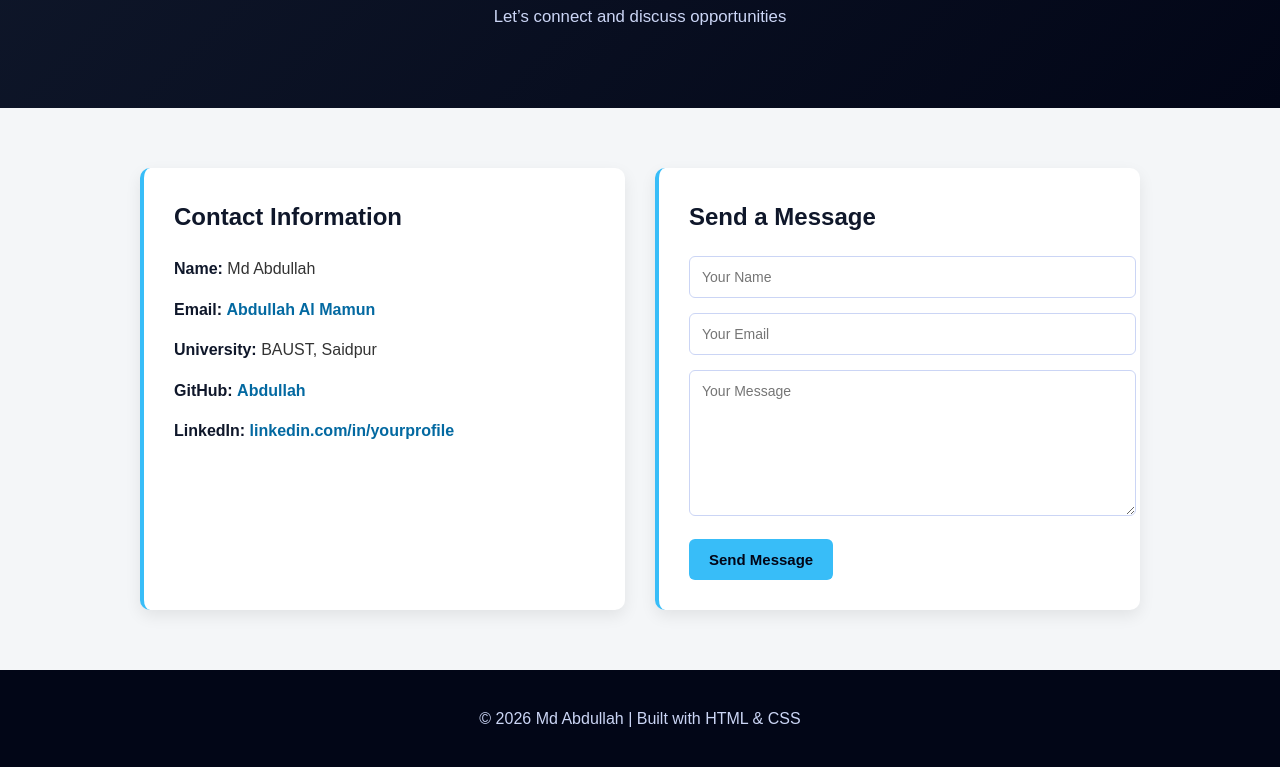
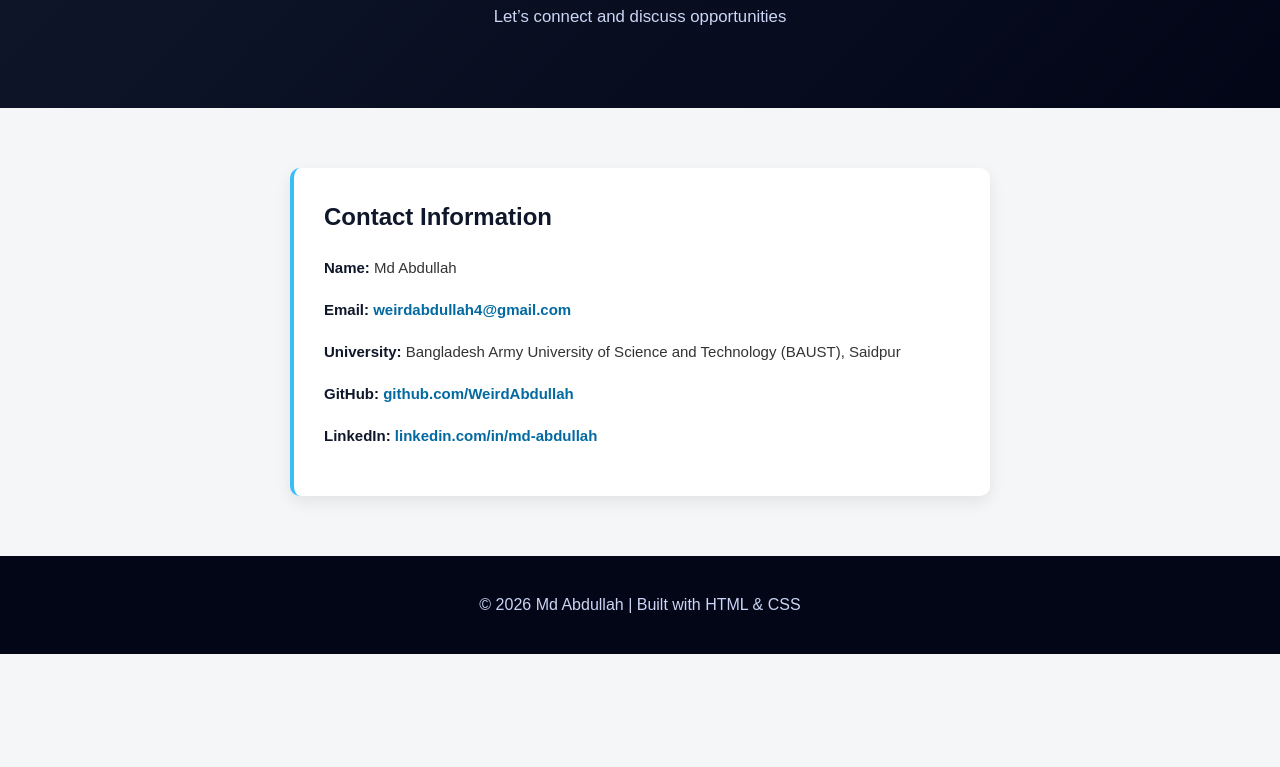
Before and after one commit to WeirdAbdullah/Personal_Portfolio, a plain HTML site: page contact.html in a window 1280 px wide. Shown: the part 186-953 px from the top of the page. After the commit the page ends 840 px from the top, so only its background shows below. Drawn offline with Linux system fonts and the light colour scheme.

Commit message:
Resume added

```diff
--- a/contact.html
+++ b/contact.html
@@ -23,19 +23,23 @@
       top: 0;
       z-index: 100;
     }
+
     nav a {
       color: #e5e7eb;
       margin: 0 15px;
       text-decoration: none;
       font-weight: bold;
-      transition: color 0.3s;
+      padding: 4px 0;
+      transition: color 0.3s, border-bottom 0.3s, background 0.3s;
     }
+
     nav a:hover,
     nav a.active {
       color: #38bdf8;
       border-bottom: 2px solid #38bdf8;
-      padding-bottom: 4px;
     }
+
+
 
     /* HEADER */
     header {
@@ -44,11 +48,12 @@
       padding: 60px 20px;
       text-align: center;
     }
+
     header h1 {
       margin: 0;
       font-size: 2.6rem;
-      letter-spacing: 1px;
     }
+
     header p {
       margin-top: 10px;
       color: #cbd5f5;
@@ -57,15 +62,9 @@
 
     /* SECTION */
     section {
-      max-width: 1000px;
+      max-width: 700px;
       margin: auto;
       padding: 60px 20px;
-    }
-
-    .contact-grid {
-      display: grid;
-      grid-template-columns: 1fr 1fr;
-      gap: 30px;
     }
 
     /* CONTACT INFO */
@@ -83,7 +82,8 @@
     }
 
     .info-item {
-      margin-bottom: 15px;
+      margin-bottom: 18px;
+      font-size: 15px;
     }
 
     .info-item span {
@@ -97,57 +97,8 @@
       font-weight: bold;
     }
 
-    /* CONTACT FORM */
-    .form-card {
-      background: #fff;
-      padding: 30px;
-      border-radius: 10px;
-      box-shadow: 0 6px 16px rgba(0,0,0,0.08);
-      border-left: 4px solid #38bdf8;
-    }
-
-    .form-card h2 {
-      margin-top: 0;
-      color: #0f172a;
-    }
-
-    form input,
-    form textarea {
-      width: 100%;
-      padding: 12px;
-      margin-bottom: 15px;
-      border: 1px solid #cbd5f5;
-      border-radius: 6px;
-      font-size: 14px;
-      font-family: Arial, sans-serif;
-    }
-
-    form input:focus,
-    form textarea:focus {
-      outline: none;
-      border-color: #38bdf8;
-      box-shadow: 0 0 0 2px rgba(56,189,248,0.2);
-    }
-
-    form textarea {
-      resize: vertical;
-      min-height: 120px;
-    }
-
-    .btn-submit {
-      background: #38bdf8;
-      color: #020617;
-      border: none;
-      padding: 12px 20px;
-      border-radius: 6px;
-      font-size: 15px;
-      font-weight: bold;
-      cursor: pointer;
-      transition: background 0.3s;
-    }
-
-    .btn-submit:hover {
-      background: #0ea5e9;
+    .info-item a:hover {
+      text-decoration: underline;
     }
 
     /* FOOTER */
@@ -160,9 +111,6 @@
 
     /* RESPONSIVE */
     @media (max-width: 700px) {
-      .contact-grid {
-        grid-template-columns: 1fr;
-      }
       header h1 {
         font-size: 2rem;
       }
@@ -183,6 +131,7 @@
     <a href="skills.html">Skills</a>
     <a href="projects.html">Projects</a>
     <a href="contact.html" class="active">Contact</a>
+    <a href="cv.pdf" target="_blank" class="cv-btn">Resume</a>
   </nav>
 
   <!-- HEADER -->
@@ -193,9 +142,7 @@
 
   <!-- CONTACT SECTION -->
   <section>
-    <div class="contact-grid">
 
-      <!-- CONTACT INFO -->
     <div class="info-card">
       <h2>Contact Information</h2>
 
@@ -205,41 +152,33 @@
 
       <div class="info-item">
         <span>Email:</span>
-          <a href="mailto:weirdabdullah4@gmail.com">Abdullah Al Mamun</a>
+        <a href="mailto:weirdabdullah4@gmail.com">
+          weirdabdullah4@gmail.com
+        </a>
       </div>
 
       <div class="info-item">
-          <span>University:</span> BAUST, Saidpur
+        <span>University:</span> Bangladesh Army University of Science and Technology (BAUST), Saidpur
       </div>
 
       <div class="info-item">
         <span>GitHub:</span>
         <a href="https://github.com/WeirdAbdullah" target="_blank">
-            Abdullah
+          github.com/WeirdAbdullah
         </a>
       </div>
 
       <div class="info-item">
         <span>LinkedIn:</span>
         <a href="https://www.linkedin.com/in/md-abdullah-53b35a2a7/" target="_blank">
-            linkedin.com/in/yourprofile
+          linkedin.com/in/md-abdullah
         </a>
       </div>
+
+
+
     </div>
 
-      <!-- CONTACT FORM -->
-      <div class="form-card">
-        <h2>Send a Message</h2>
-
-        <form>
-          <input type="text" placeholder="Your Name" required>
-          <input type="email" placeholder="Your Email" required>
-          <textarea placeholder="Your Message" required></textarea>
-          <button type="submit" class="btn-submit">Send Message</button>
-        </form>
-      </div>
-
-    </div>
   </section>
 
   <!-- FOOTER -->
```
Also changed, not shown: education.html (+1 -0 lines), index.html (+1 -0 lines), projects.html (+1 -0 lines), skills.html (+1 -0 lines), 1 other file. Lines whose indentation alone changed are shown as unchanged.
